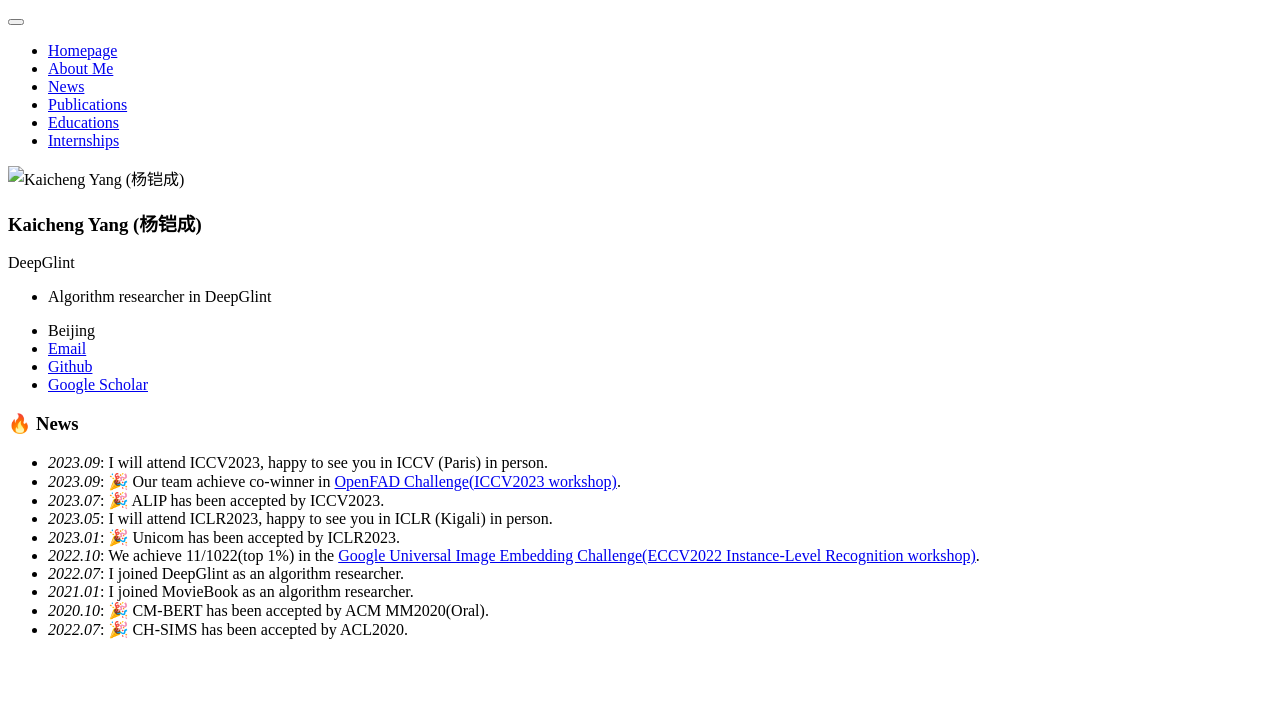
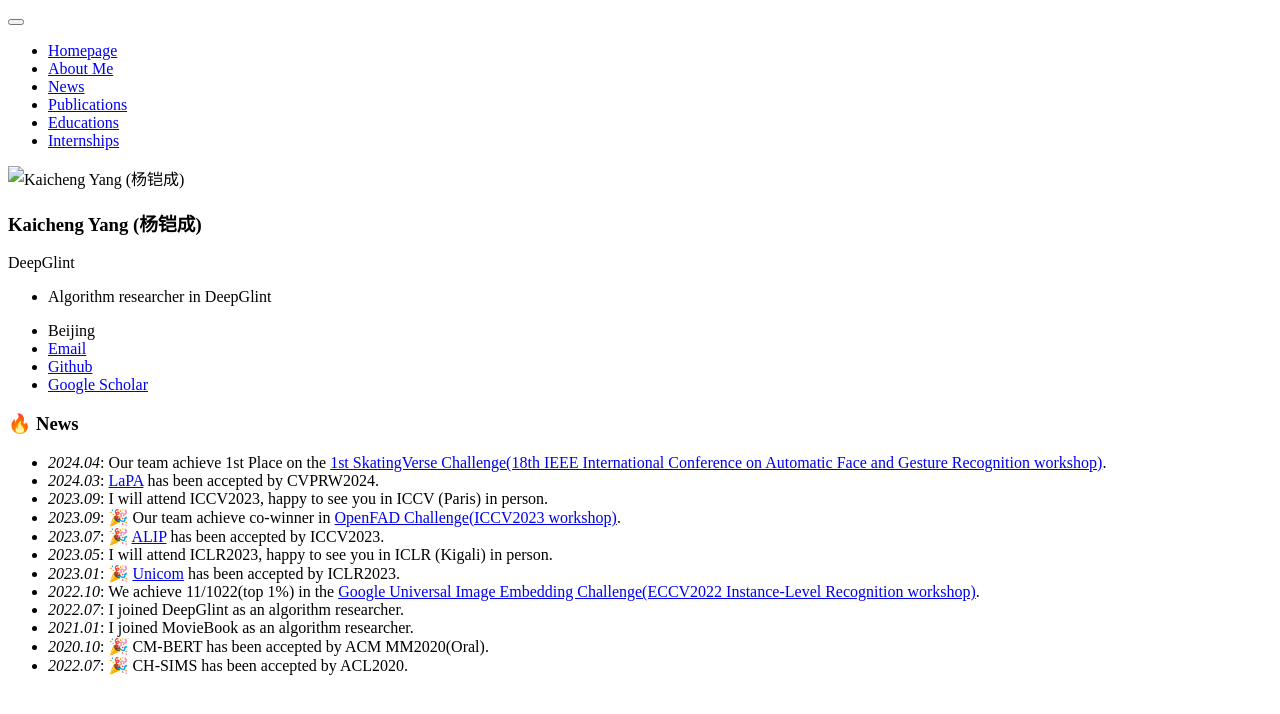
Before and after one commit to Kaicheng-Yang0828/Kaicheng-Yang0828.github.io, a Jekyll site: the page built from _pages/includes/news.md, in a window 1280 px wide. Shown: the top 714 px of the page. Built offline with Jekyll 4.4.1, drawn with Linux system fonts in a browser that asks for light colours; our own code applies the rules of GitHub Pages for plain Markdown files.

Commit message:
Update news.md

```diff
--- a/_pages/includes/news.md
+++ b/_pages/includes/news.md
@@ -1,9 +1,11 @@
 # 🔥 News
+- *2024.04*: Our team achieve 1st Place on the [1st SkatingVerse Challenge(18th IEEE International Conference on Automatic Face and Gesture Recognition workshop)](https://skatingverse.github.io/).
+- *2024.03*: [LaPA](https://arxiv.org/pdf/2404.13039.pdf) has been accepted by CVPRW2024.
 - *2023.09*: I will attend ICCV2023, happy to see you in ICCV (Paris) in person.
 - *2023.09*: 🎉 Our team achieve co-winner in [OpenFAD Challenge(ICCV2023 workshop)](https://openfad.nist.gov).
-- *2023.07*: 🎉 ALIP has been accepted by ICCV2023.
+- *2023.07*: 🎉 [ALIP](https://arxiv.org/abs/2308.08428) has been accepted by ICCV2023.
 - *2023.05*: I will attend ICLR2023, happy to see you in ICLR (Kigali) in person.
-- *2023.01*: 🎉 Unicom has been accepted by ICLR2023.
+- *2023.01*: 🎉 [Unicom](https://arxiv.org/pdf/2304.05884.pdf) has been accepted by ICLR2023.
 - *2022.10*: We achieve 11/1022(top 1%) in the [Google Universal Image Embedding Challenge(ECCV2022 Instance-Level Recognition workshop)](https://www.kaggle.com/competitions/google-universal-image-embedding/overview/eccv-2022).
 - *2022.07*: I joined DeepGlint as an algorithm researcher.
 - *2021.01*: I joined MovieBook as an algorithm researcher.
```
